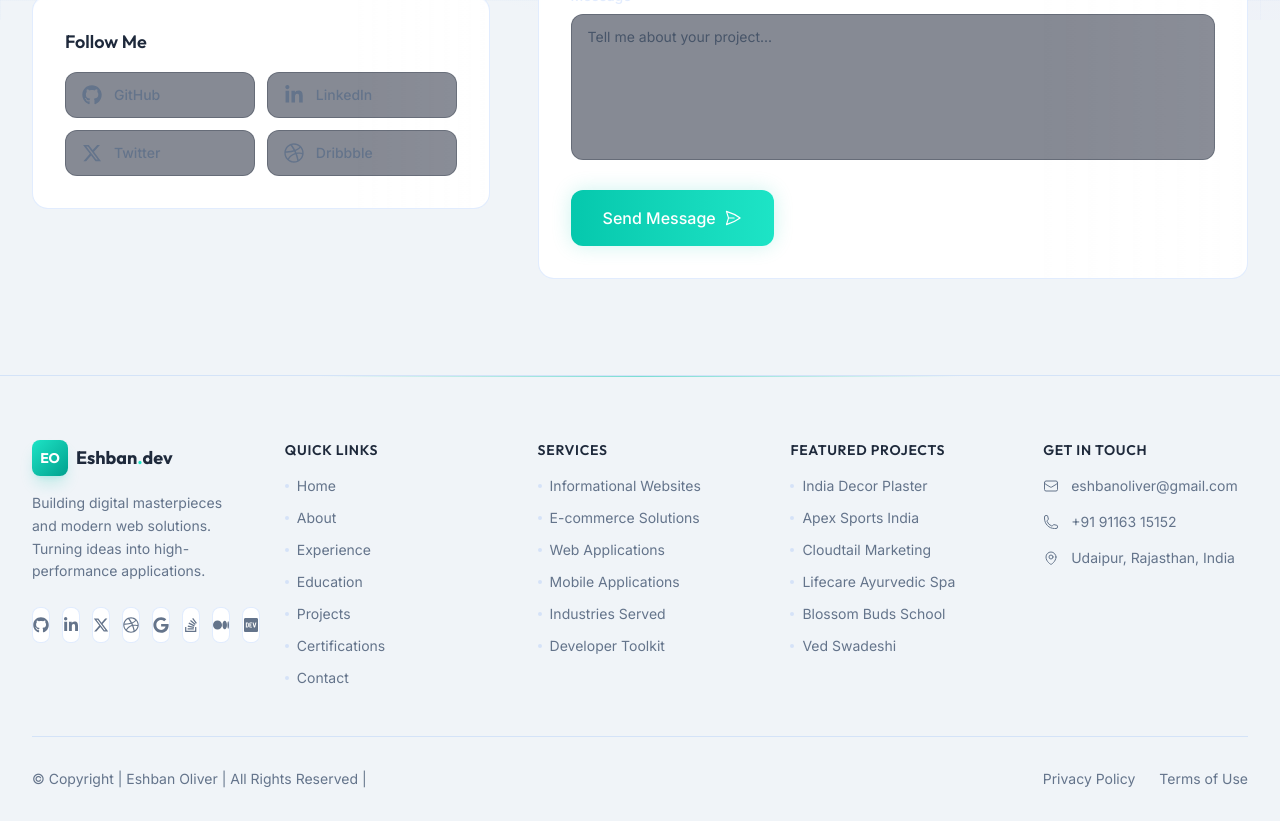
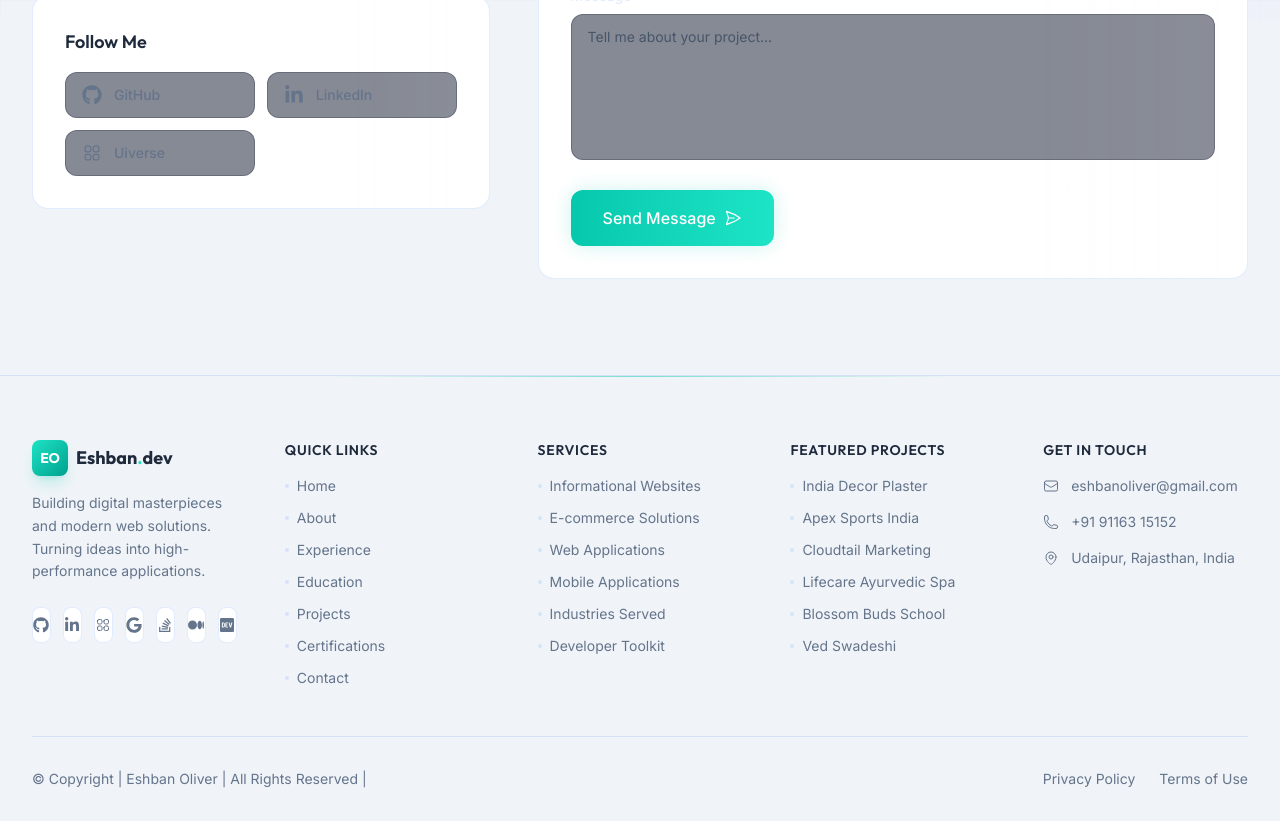
Before and after one commit to Eshbanoliver/nextjs-portfolio, a Next.js app: page /contact in a window 1280 px wide. Shown: the part 780-1601 px from the top of the page. Built offline with nearby package versions, Linux system fonts and the light colour scheme.

Commit message:
Updated files

```diff
--- a/src/app/contact/page.tsx
+++ b/src/app/contact/page.tsx
@@ -8,8 +8,9 @@ import {
     HiOutlinePhone,
     HiOutlinePaperAirplane,
     HiOutlineCheckCircle,
+    HiOutlineSquares2X2,
 } from "react-icons/hi2";
-import { FaGithub, FaLinkedinIn, FaXTwitter, FaDribbble } from "react-icons/fa6";
+import { FaGithub, FaLinkedinIn } from "react-icons/fa6";
 import SectionHeading from "@/components/ui/SectionHeading";
 import Card from "@/components/ui/Card";
 import Button from "@/components/ui/Button";
@@ -19,8 +20,7 @@ import { siteConfig } from "@/data/site";
 const socials = [
     { icon: FaGithub, href: siteConfig.socials.github, label: "GitHub", color: "hover:text-white" },
     { icon: FaLinkedinIn, href: siteConfig.socials.linkedin, label: "LinkedIn", color: "hover:text-blue-400" },
-    { icon: FaXTwitter, href: siteConfig.socials.twitter, label: "Twitter", color: "hover:text-white" },
-    { icon: FaDribbble, href: siteConfig.socials.dribbble, label: "Dribbble", color: "hover:text-pink-400" },
+    { icon: HiOutlineSquares2X2, href: siteConfig.socials.uiverse, label: "Uiverse", color: "hover:text-teal-400" },
 ];
 
 export default function ContactPage() {
--- a/src/components/layout/Footer.tsx
+++ b/src/components/layout/Footer.tsx
@@ -6,8 +6,9 @@ import {
     HiOutlineEnvelope,
     HiOutlineMapPin,
     HiOutlinePhone,
+    HiOutlineSquares2X2,
 } from "react-icons/hi2";
-import { FaGithub, FaLinkedinIn, FaXTwitter, FaDribbble, FaStackOverflow, FaMedium, FaDev, FaGoogle } from "react-icons/fa6";
+import { FaGithub, FaLinkedinIn, FaStackOverflow, FaMedium, FaDev, FaGoogle } from "react-icons/fa6";
 import { siteConfig } from "@/data/site";
 
 const quickLinks = [
@@ -41,8 +42,7 @@ const projectLinks = [
 const socials = [
     { icon: FaGithub, href: siteConfig.socials.github, label: "GitHub" },
     { icon: FaLinkedinIn, href: siteConfig.socials.linkedin, label: "LinkedIn" },
-    { icon: FaXTwitter, href: siteConfig.socials.twitter, label: "Twitter" },
-    { icon: FaDribbble, href: siteConfig.socials.dribbble, label: "Dribbble" },
+    { icon: HiOutlineSquares2X2, href: siteConfig.socials.uiverse, label: "Uiverse" },
     { icon: FaGoogle, href: siteConfig.socials.googleDev, label: "Google Devs" },
     { icon: FaStackOverflow, href: siteConfig.socials.stackOverflow, label: "Stack Overflow" },
     { icon: FaMedium, href: siteConfig.socials.medium, label: "Medium" },
--- a/src/data/site.ts
+++ b/src/data/site.ts
@@ -10,9 +10,8 @@ export const siteConfig = {
   socials: {
     github: "https://github.com/Eshbanoliver",
     linkedin: "https://in.linkedin.com/in/eshban-oliver-757352372",
-    twitter: "https://twitter.com/eshban_dev",
-    dribbble: "https://dribbble.com/eshban",
     googleDev: "https://g.dev/Eshbanoliver",
+    uiverse: "https://uiverse.io/profile/eshban_8201",
     stackOverflow: "https://stackoverflow.com/users/32278850/eshban-official?tab=profile",
     medium: "https://medium.com/@eshbanofficial",
     devto: "https://dev.to/eshban_oliver",
```
